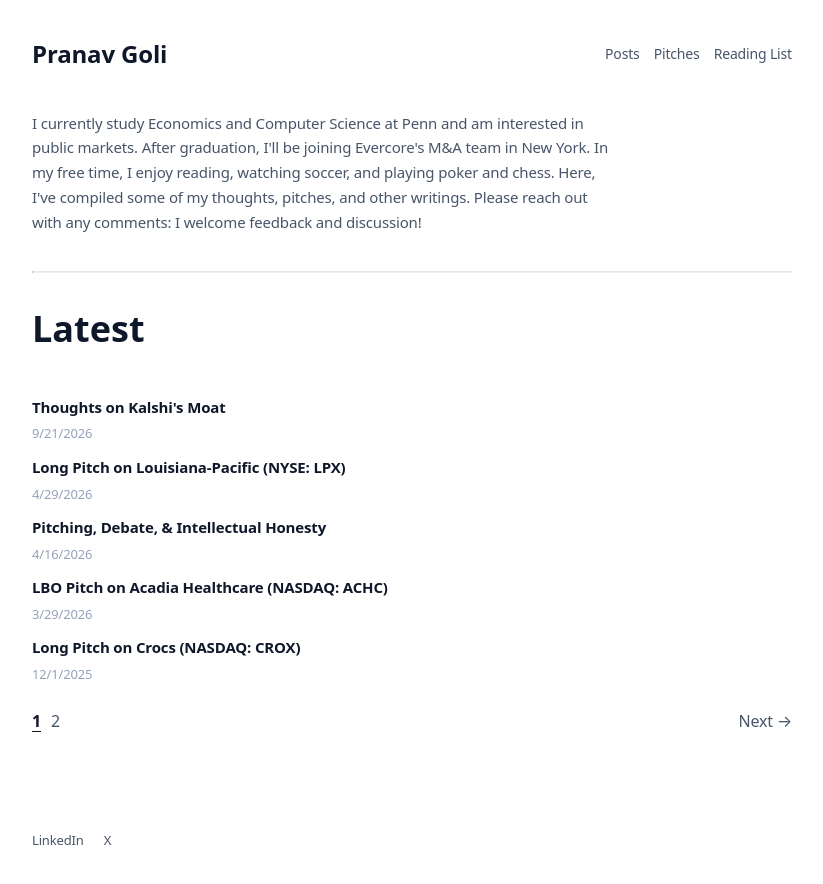
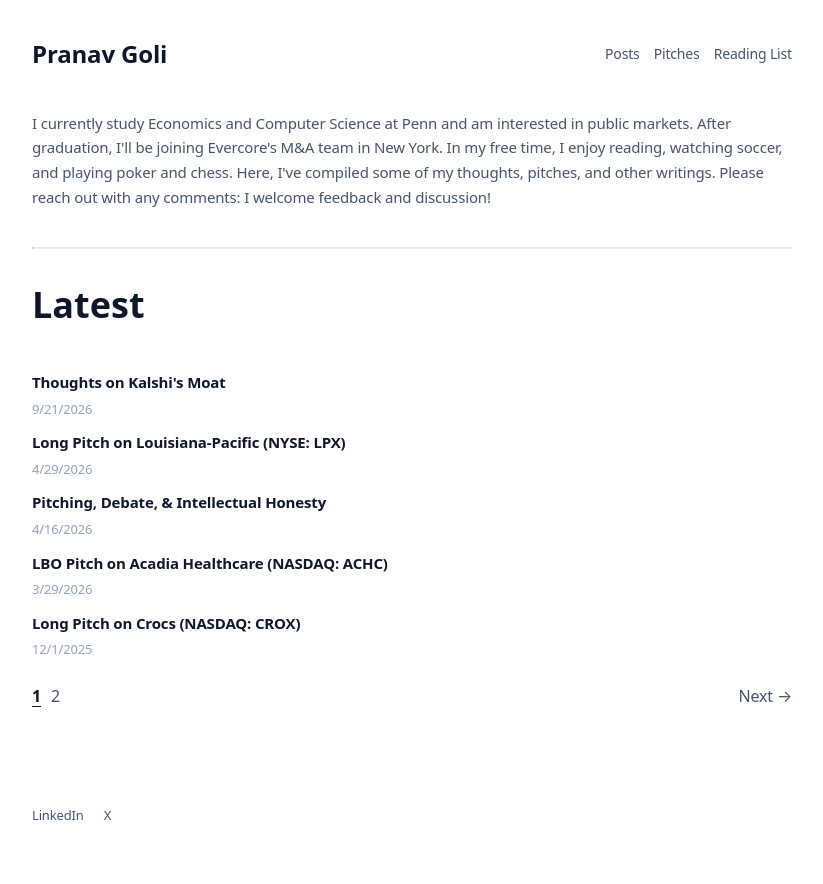
Before and after one commit to pranavgoli9/my-blog, a Next.js app: page / in a window 1280 px wide. Shown: the top 884 px of the page, without its empty margins (228-1051 px from the left). Built offline with nearby package versions, Linux system fonts and the light colour scheme.

Commit message:
Update globals.css

```diff
--- a/src/app/globals.css
+++ b/src/app/globals.css
@@ -78,7 +78,6 @@ a:hover {
 .bio {
   padding: 8px 0 22px;
   color: var(--muted);
-  max-width: 68ch;
   font-size: 15px;
 }
 .section {
```
